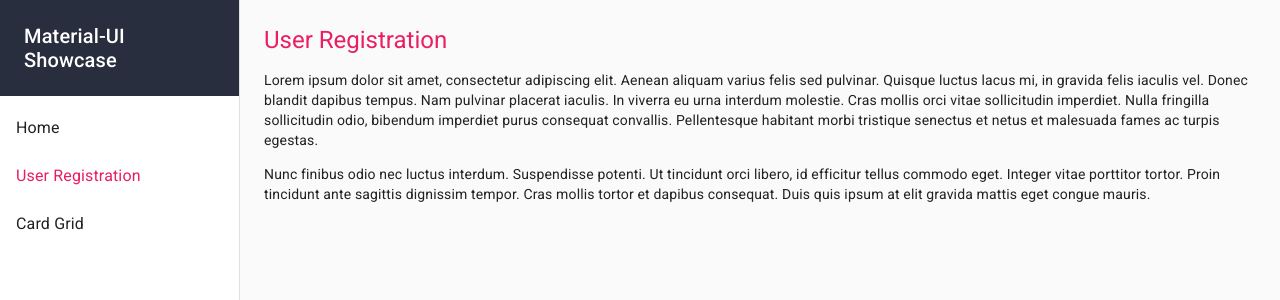
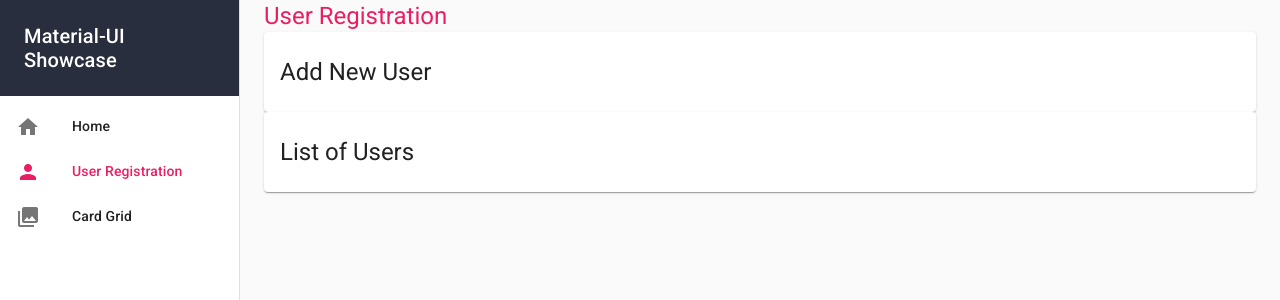
Before and after one commit to joserogeriofilho/material-ui-poc, a React (Create React App) app: page /userRegistration in a window 1280 px wide. Shown: the top 300 px of the page. Built offline with nearby package versions, Linux system fonts and the light colour scheme.

Commit message:
More styling on the navigation drawer

```diff
--- a/src/components/NavigationDrawer.js
+++ b/src/components/NavigationDrawer.js
@@ -1,4 +1,4 @@
-import React, { Component } from 'react'
+import React from 'react'
 import { Link, withRouter } from 'react-router-dom'
 import withStyles from '@material-ui/styles/withStyles';
 import { Link as MaterialLink } from '@material-ui/core';
@@ -9,20 +9,24 @@
 import SwipeableDrawer from '@material-ui/core/SwipeableDrawer';
 import Hidden from '@material-ui/core/Hidden';
 import Typography from '@material-ui/core/Typography';
+import ListItemIcon from '@material-ui/core/ListItemIcon';
 
 
 const Menu = [
     {
         label: "Home",
-        pathname: "/"
+        pathname: "/",
+        icon: "home"
     },
     {
         label: "User Registration",
-        pathname: "/userRegistration"
+        pathname: "/userRegistration",
+        icon: "person"
     },
     {
         label: "Card Grid",
-        pathname: "/cardGrid"
+        pathname: "/cardGrid",
+        icon: "collections"
     }
 ];
 
@@ -42,9 +46,16 @@
     drawerTitle: {
         lineHeight: '120%'
     },
+    item: {
+        fontWeight: '500',
+        fontSize: '14px'
+    },
     selectedItem: {
         color: theme.palette.secondary.main,
-        backgroundColor: 'transparent !important'
+        backgroundColor: 'transparent !important',
+        '& .MuiListItemIcon-root': {
+            color: theme.palette.secondary.main
+        }
     }
 });
 
@@ -68,10 +79,11 @@
                             href={item.external ? item.pathname : null}
                             to={item.external ? null : {pathname: item.pathname, search: props.location.search}}
                             selected={props.location.pathname === item.pathname ? true : false}
-                            classes = {{selected: classes.selectedItem}}
+                            classes = {{root: classes.itemRoot, selected: classes.selectedItem}}
                             button
                             key={item.label}>
-                            <ListItemText primary={item.label} />
+                            <ListItemIcon><i className="material-icons list-icon">{ item.icon }</i></ListItemIcon>
+                            <ListItemText primary={item.label} classes={{primary: classes.item}} />
                         </ListItem>
                     ))}
                 </List>
--- a/src/layouts/DrawerTopBarLayout.js
+++ b/src/layouts/DrawerTopBarLayout.js
@@ -12,7 +12,7 @@
         height: '100%'
     },
     content: {
-        width: '100%'
+        width: '100%',
     },
 });
 
--- a/src/pages/CardGridPage.js
+++ b/src/pages/CardGridPage.js
@@ -9,9 +9,8 @@
 
 
 const styles = theme => ({
-  pagetitle: {
-    paddingTop: '24px',
-    color: theme.palette.secondary.main
+  paddingTop: {
+    paddingTop: '24px'
   },
 });
 
@@ -29,7 +28,7 @@
               <Grid container spacing={3}>
                 <Grid item xs={12}>
                   <Hidden xsDown implementation="css">
-                    <Typography variant="h5" className={classes.pagetitle}>
+                    <Typography variant="h5" className={classes.paddingTop}  color='secondary'>
                       {pageTitle}
                     </Typography>
                   </Hidden>
--- a/src/pages/HomePage.js
+++ b/src/pages/HomePage.js
@@ -10,9 +10,8 @@
 
 
 const styles = theme => ({
-    pagetitle: {
-      paddingTop: '24px',
-      color: theme.palette.secondary.main
+  paddingTop24: {
+      paddingTop: '24px'
     },
     button: {
       margin: theme.spacing(1),
@@ -33,7 +32,7 @@
               <Grid container spacing={3}>
                 <Grid item xs={12}>
                   <Hidden xsDown implementation="css">
-                    <Typography variant="h5" className={classes.pagetitle}>
+                    <Typography variant="h5" className={classes.paddingTop24}  color='secondary'>
                       {pageTitle}
                     </Typography>
                   </Hidden>
--- a/src/pages/UserRegistrationPage.js
+++ b/src/pages/UserRegistrationPage.js
@@ -6,13 +6,13 @@
 import Grid from '@material-ui/core/Grid';
 import Typography from '@material-ui/core/Typography';
 import Hidden from '@material-ui/core/Hidden';
+import Paper from '@material-ui/core/Paper';
 
 
 const styles = theme => ({
-  pagetitle: {
-    paddingTop: '24px',
-    color: theme.palette.secondary.main
-  },
+  paperRoot: {
+    padding: theme.spacing(3, 2)
+  }
 });
 
 
@@ -26,18 +26,33 @@
             <DrawerTopBarLayout title={pageTitle}>
 
             <Container>
-              <Grid container spacing={3}>
-                <Grid item xs={12}>
-                  <Hidden xsDown implementation="css">
-                    <Typography variant="h5" className={classes.pagetitle}>
+              <Grid container>
+
+                <Hidden xsDown implementation="css">
+                  <Grid item xs={12}>
+                    <Typography variant="h5" color='secondary'>
                       {pageTitle}
                     </Typography>
-                  </Hidden>
+                  </Grid>
+                </Hidden>
 
-                  <p>Lorem ipsum dolor sit amet, consectetur adipiscing elit. Aenean aliquam varius felis sed pulvinar. Quisque luctus lacus mi, in gravida felis iaculis vel. Donec blandit dapibus tempus. Nam pulvinar placerat iaculis. In viverra eu urna interdum molestie. Cras mollis orci vitae sollicitudin imperdiet. Nulla fringilla sollicitudin odio, bibendum imperdiet purus consequat convallis. Pellentesque habitant morbi tristique senectus et netus et malesuada fames ac turpis egestas.</p>
+                <Grid item xs={12}>
+                  <Paper className={classes.paperRoot}>
+                    <Typography variant="h5" component="h3">
+                      Add New User
+                    </Typography>
+                  </Paper>
+                </Grid>
 
-                  <p>Nunc finibus odio nec luctus interdum. Suspendisse potenti. Ut tincidunt orci libero, id efficitur tellus commodo eget. Integer vitae porttitor tortor. Proin tincidunt ante sagittis dignissim tempor. Cras mollis tortor et dapibus consequat. Duis quis ipsum at elit gravida mattis eget congue mauris.</p>
+                <Grid item xs={12}>
+                  <Paper className={classes.paperRoot}>
+                    <Typography variant="h5" component="h3">
+                      List of Users
+                    </Typography>
+
+                  </Paper>
                 </Grid>
+
               </Grid>
             </Container>
 
```
